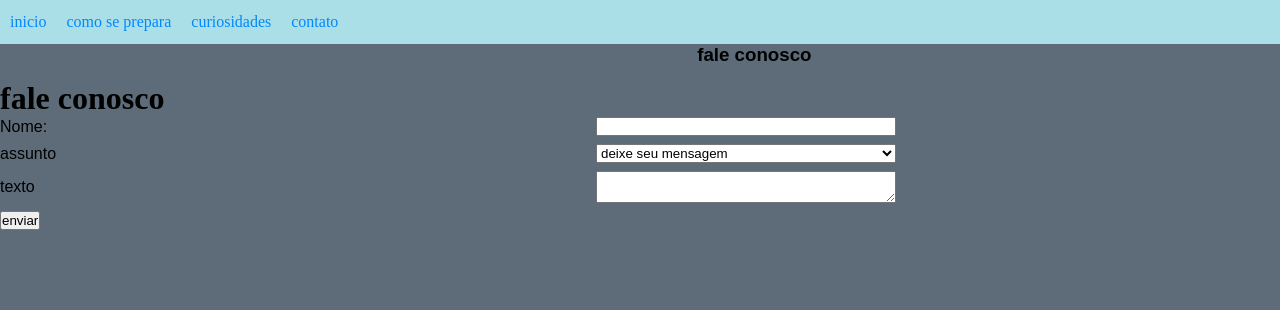
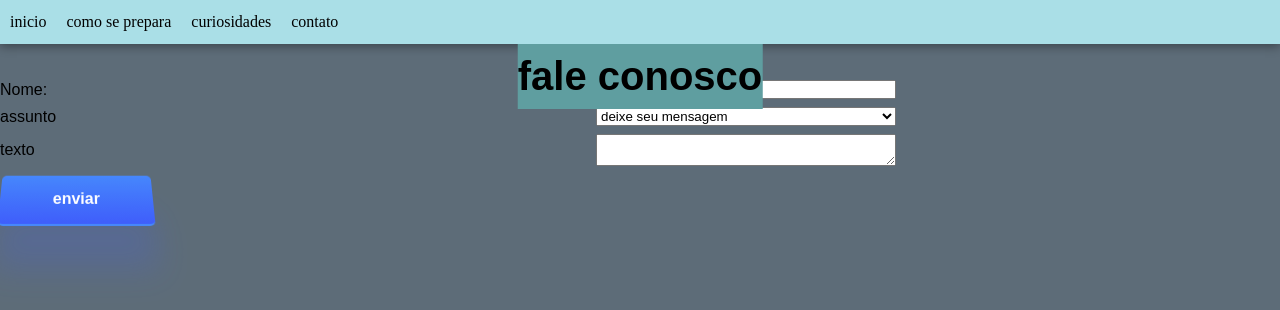
Before and after one commit to netodojob/risco-das-quedas-de-energia, a plain HTML site: page contato.html in a window 1280 px wide. Drawn offline with Linux system fonts and the light colour scheme.

Commit message:
atualizacão 2.0

```diff
--- a/contato.html
+++ b/contato.html
@@ -9,16 +9,17 @@
 </head>
 
 <body>
+<header>
      <nav class="navbar">
          <a href="index.html">inicio</a>
         <a href="2.html">como se prepara</a>
         <a href="3.html">curiosidades</a>
         <a href="contato.html">contato</a>
     </nav>
-      <h3 class="zalando-sans-expanded">fale conosco</h3>
-         <br>
-         <br>
-    <h1>fale conosco</h1>
+     <h3 class="zalando-sans-expanded">fale conosco</h3>
+         </header>
+        <br>
+        <br>
     <form action="formulario-campo">
         <div class="formulario-campo">
             <label for="nome">Nome:</label>
--- a/css/3.css
+++ b/css/3.css
@@ -1,4 +1,3 @@
-
 body{
     background-color: #5D6C78;
 }
--- a/css/contato.css
+++ b/css/contato.css
@@ -2,10 +2,12 @@ body{
     background-color: #5D6C78;
 }
 h3{
-    text-align: center;
+text-align: center;
     position: absolute;
     left: calc(50%);
     transform: translateX(50%);
+background-color: cadetblue;
+font-size: 40px;
 }
 .navbar{overflow:hidden;
 background-color: #aadfe7 ;}
@@ -13,7 +15,7 @@ background-color: #aadfe7 ;}
 .navbar a {
 float: left;
 display: block;
-color:rgb(0, 136, 255) ;
+color:rgba(0, 0, 0, 1) ;
 text-align: center;
 padding: 13px 10px;
 text-decoration: none;
@@ -23,19 +25,25 @@ text-decoration: none;
     color:ghostwhite ;
 }
 header{
-    position: relative;
+  position: relative;
+  background-color: #3F858C;
+  box-shadow: 0 2px 10px rgba(0,0,0,0.4);
 }
+
 header h3{
-    position: absolute;
-    left: calc(50%);
-    transform: translateX(-50%);
+  position: absolute;
+  left: 50%;
+  transform: translateX(-50%);
+  color: #000000ff;
+  padding: 10px 0;
+}
 
-}
 .zalando-sans-expanded {
   font-family: "Zalando Sans Expanded", sans-serif;
   font-optical-sizing: auto;
   font-weight: weight;
   font-style: normal;
+    font-size: 40px;
 }
 
 *{
@@ -63,3 +71,30 @@ header h3{
     width: 300px;
    justify-self: flex-end;
  }
+ button {
+  font-size: 16px;
+  padding: 1em 3.3em;
+  cursor: pointer;
+  transform: perspective(200px) rotateX(15deg);
+  color: white;
+  font-weight: 900;
+  border: none;
+  border-radius: 5px;
+  background: linear-gradient(
+    0deg,
+    rgba(63, 94, 251, 1) 0%,
+    rgba(70, 135, 252, 1) 100%
+  );
+  box-shadow: rgba(63, 94, 251, 0.2) 0px 40px 29px 0px;
+  will-change: transform;
+  transition: all 0.3s;
+  border-bottom: 2px solid rgba(70, 135, 252, 1);
+}
+
+button:hover {
+  transform: perspective(180px) rotateX(30deg) translateY(2px);
+}
+
+button:active {
+  transform: perspective(170px) rotateX(36deg) translateY(5px);
+}
--- a/css/styles.css
+++ b/css/styles.css
@@ -6,7 +6,8 @@ h3{
     position: absolute;
     left: calc(50%);
     transform: translateX(50%);
-
+background-color: cadetblue;
+font-size: 40px;
 }
 .navbar{overflow:hidden;
 background-color: #aadfe7 ;}
@@ -14,7 +15,7 @@ background-color: #aadfe7 ;}
 .navbar a {
 float: left;
 display: block;
-color: #000000;
+color:rgba(0, 0, 0, 1) ;
 text-align: center;
 padding: 13px 10px;
 text-decoration: none;
@@ -25,14 +26,17 @@ text-decoration: none;
 }
 header{
   position: relative;
+  background-color: #3F858C;
+  box-shadow: 0 2px 10px rgba(0,0,0,0.4);
 }
+
 header h3{
   position: absolute;
-    left: calc(50%);
+  left: 50%;
   transform: translateX(-50%);
-
+  color: #000000ff;
+  padding: 10px 0;
 }
-
 
 .zalando-sans-expanded {
   font-family: "Zalando Sans Expanded", sans-serif;
```
Also changed, not shown: 2.html (+4 -4 lines), 3.html (+4 -3 lines), ajax.html (added, +23 -0 lines), index.html (+6 -5 lines), js/ajax.js (added, +27 -0 lines). Lines whose indentation alone changed are shown as unchanged.
